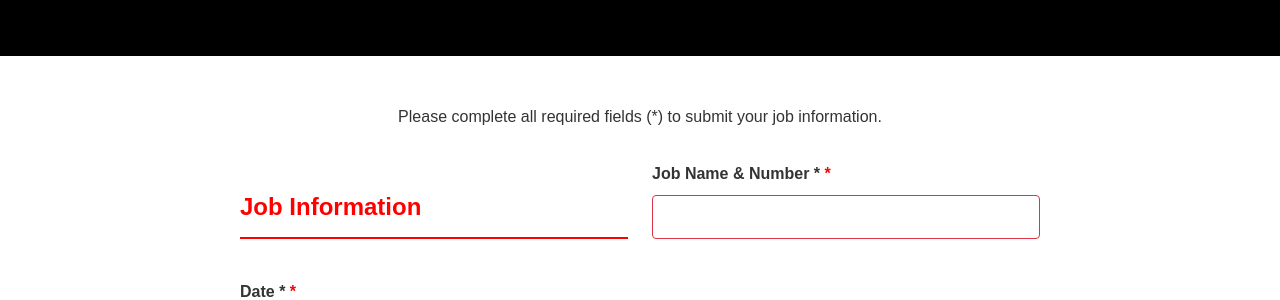
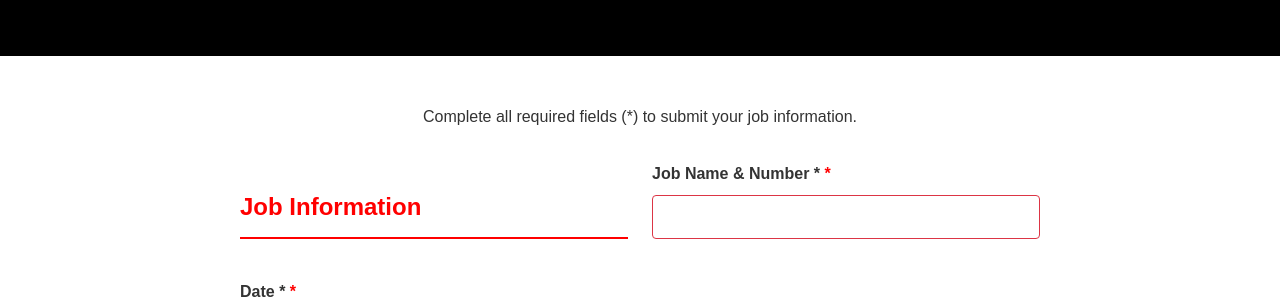
Before and after one commit to tim-amredev/epoxy-job-sheets, a Jekyll site: the page built from job-form.html, in a window 1280 px wide and 900 px high. Shown: the part 154-454 px from the top of the window. Built offline with Jekyll 4.4.1, drawn with Linux system fonts in a browser that asks for light colours; some of the changed text lies outside the part shown.

Commit message:
Update job-form.html

```diff
--- a/job-form.html
+++ b/job-form.html
@@ -11,13 +11,13 @@ title: Job Form
 
 <section class="form-section">
   <div class="container">
-    <p class="form-intro">Please complete all required fields (*) to submit your job information.</p>
+    <p class="form-intro">Complete all required fields (*) to submit your job information.</p>
 
     <form action="https://formsubmit.co/your-email@example.com" method="POST" class="job-form" enctype="multipart/form-data">
       <!-- FormSubmit configuration -->
       <input type="hidden" name="_captcha" value="true">
       <input type="hidden" name="_subject" value="New Epoxy Floor Job Sheet Submission">
-      <input type="hidden" name="_next" value="{{ '/thank-you' | absolute_url }}">
+      <input type="hidden" name="_next" value="{{ '/epoxy-job-sheets/thank-you' | absolute_url }}">
 
       <!-- Job Information Section -->
       <div class="form-section-header full-width">
@@ -191,7 +191,7 @@ title: Job Form
       </div>
 
       <div class="form-group full-width">
-        <button type="submit" class="btn btn-primary">Submit Job Form</button>
+        <button type="submit" class="btn btn-primary">Submit Job Sheet</button>
       </div>
     </form>
   </div>
```
